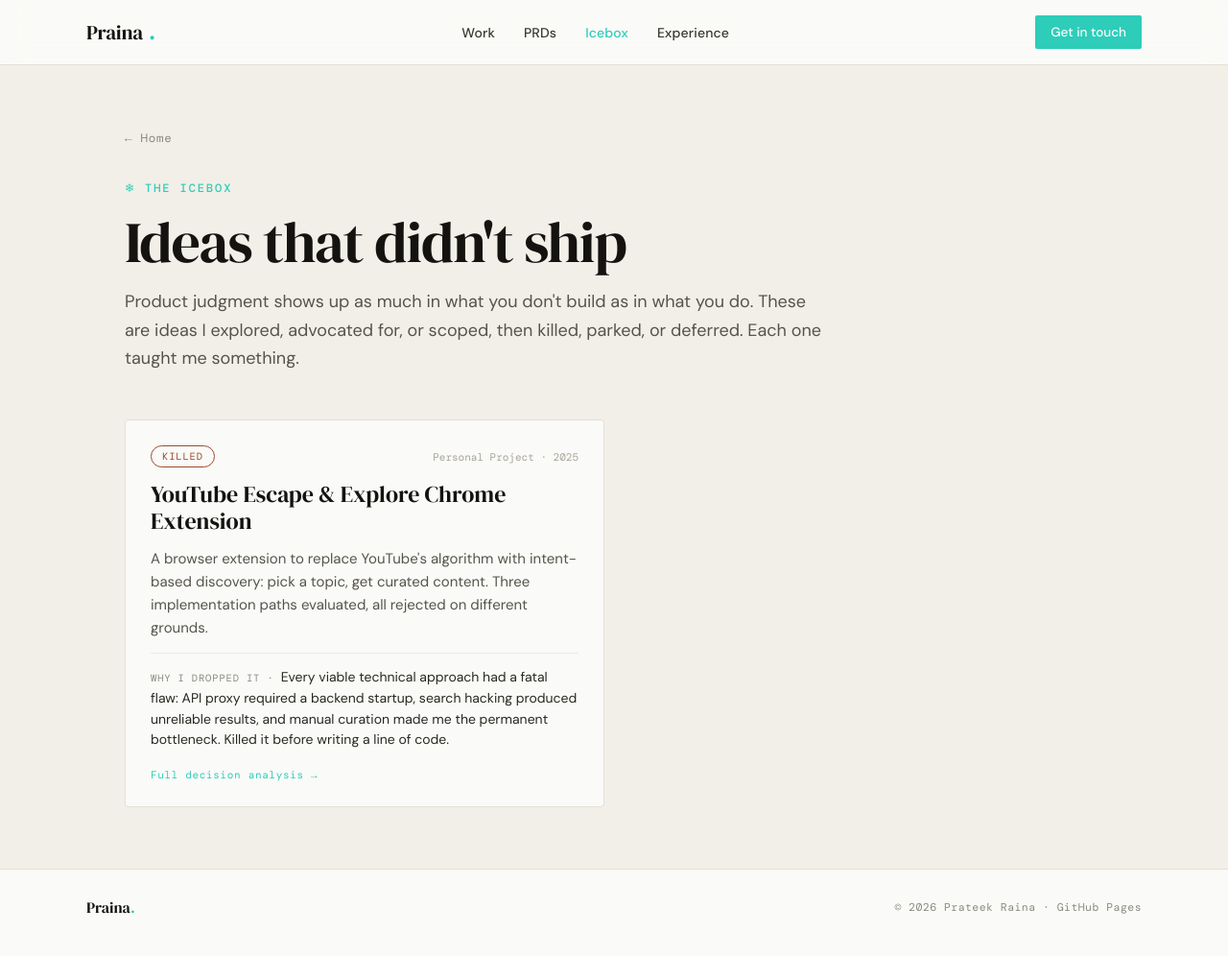
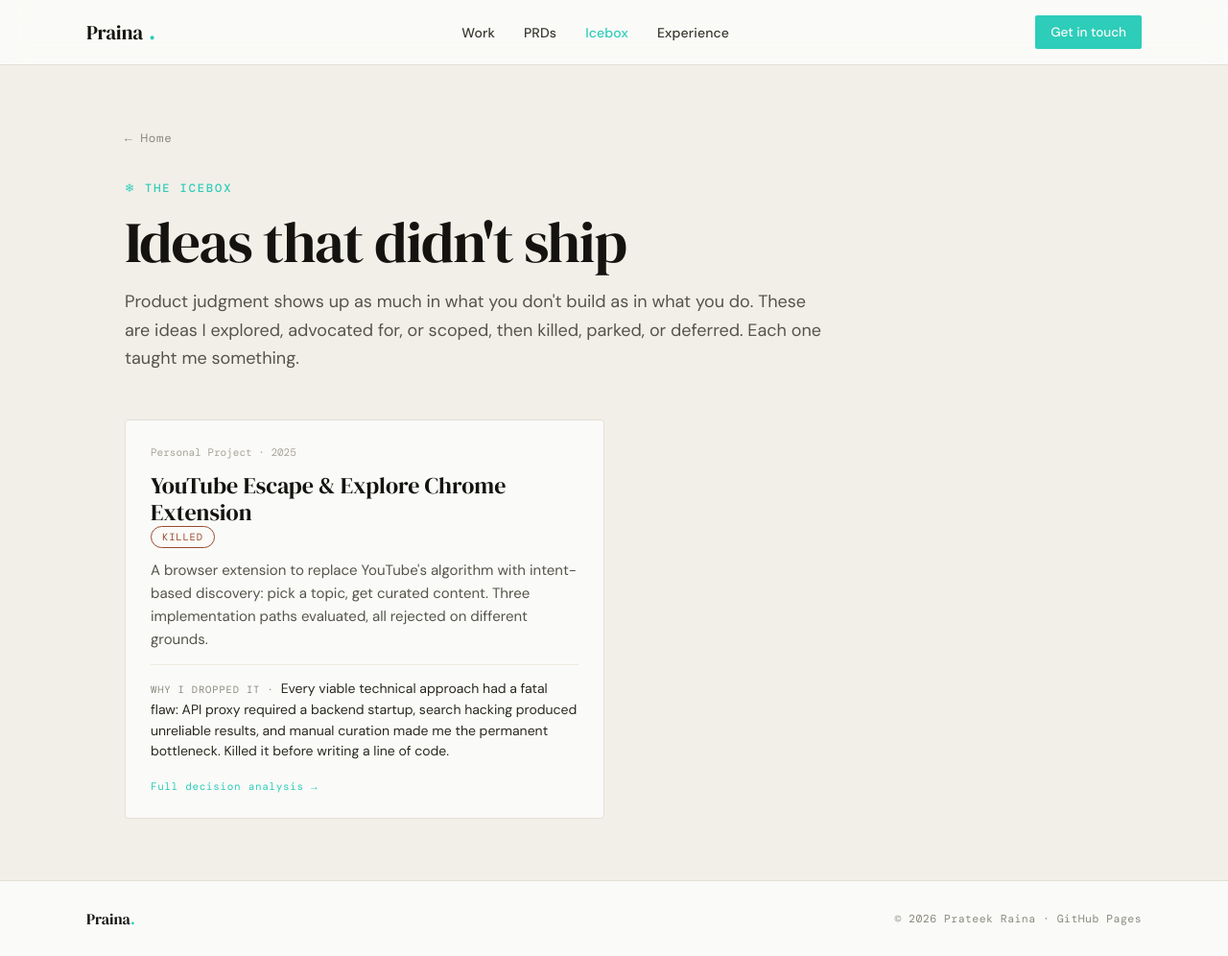
Before and after one commit to praina/praina.github.io, a Jekyll site: the page built from icebox/index.html, in a window 1280 px wide and 996 px high. Shown: the whole window at 96% size. Built offline with Jekyll 4.4.1, drawn with Linux system fonts in a browser that asks for light colours; some web fonts are replaced.

Commit message:
Move Icebox status chip inline beside title, drop separate top row

```diff
--- a/_includes/icebox-card.html
+++ b/_includes/icebox-card.html
@@ -1,10 +1,10 @@
-<div class="icebox__card{% if include.item.sample %} has-ribbon{% endif %}" data-reveal>
+<div class="icebox__card{% if include.item.sample %} has-ribbon{% endif %} icebox__card--{{ include.item.status | downcase }}" data-reveal>
   {% if include.item.sample %}<div class="corner-ribbon">Sample</div>{% endif %}
-  <div class="icebox__card-top">
+  <div class="icebox__context">{{ include.item.context }}</div>
+  <div class="icebox__card-title-row">
+    <h2 class="icebox__card-title">{{ include.item.title }}</h2>
     <span class="icebox__status icebox__status--{{ include.item.status | downcase }}">{{ include.item.status }}</span>
-    <span class="icebox__context">{{ include.item.context }}</span>
   </div>
-  <h2 class="icebox__card-title">{{ include.item.title }}</h2>
   <p class="icebox__card-oneliner">{{ include.item.oneliner }}</p>
   <div class="icebox__card-footer">
     <span class="icebox__why-label">Why I dropped it · </span>{{ include.item.why_dropped }}
```
